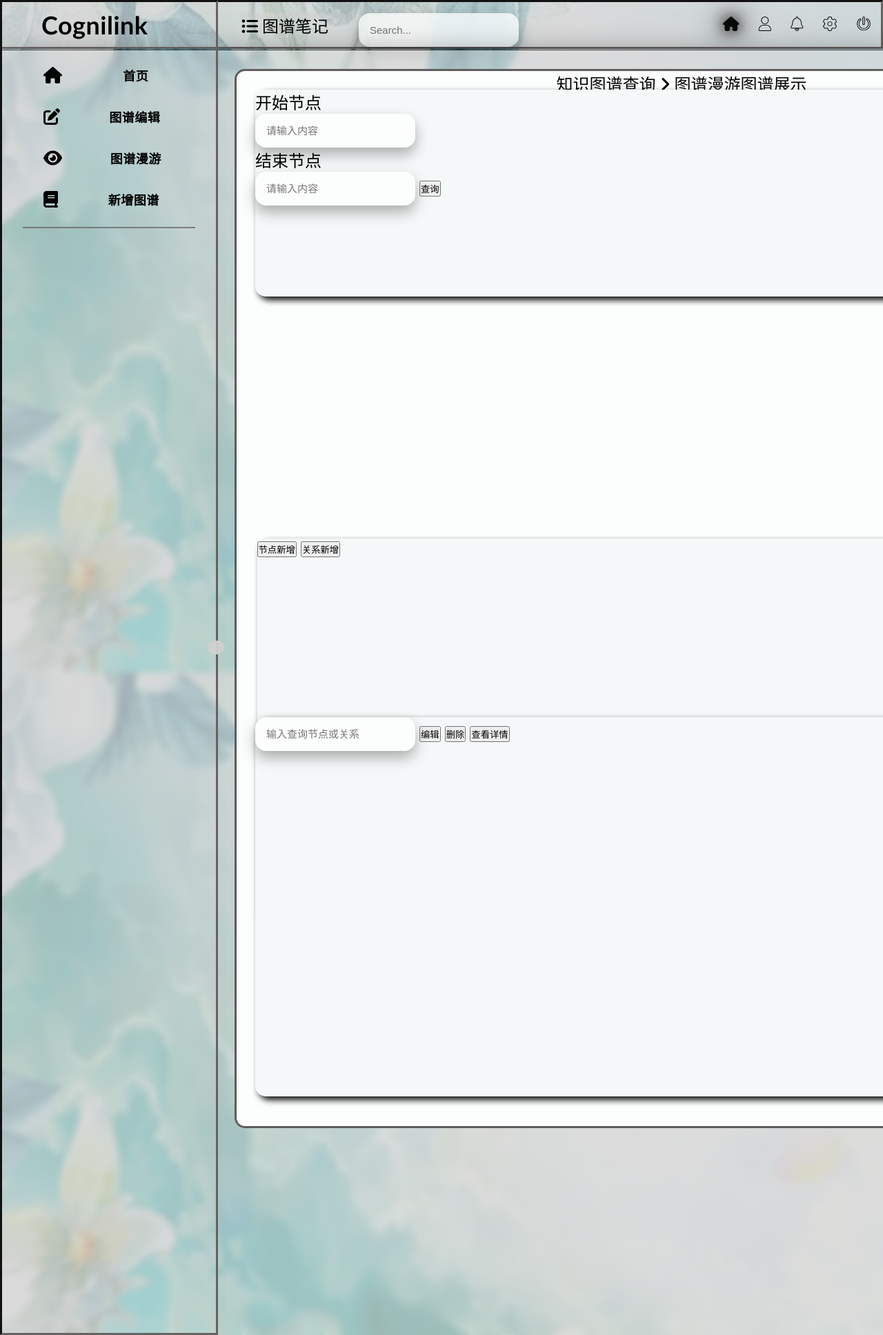
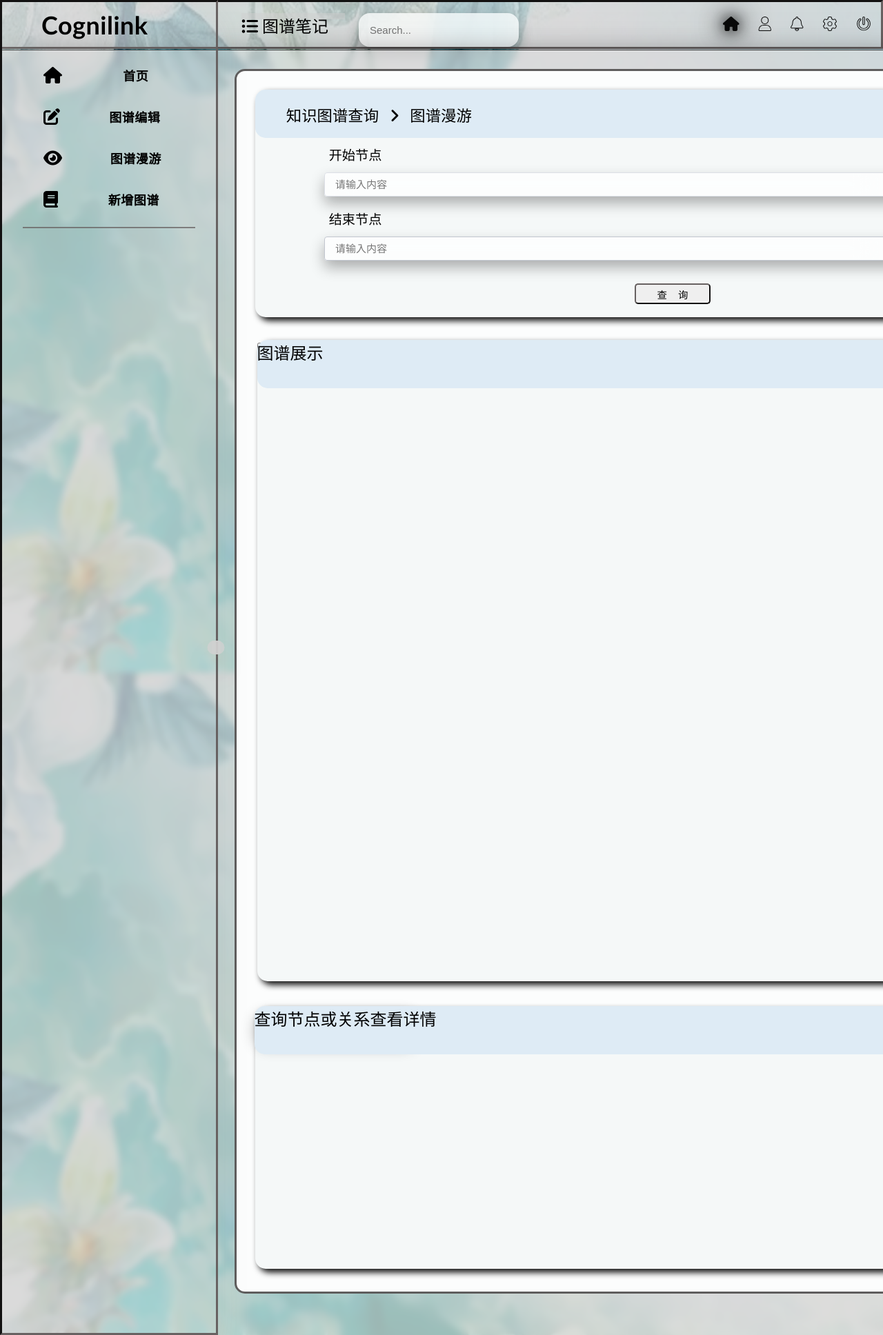
Before and after one commit to future3317/CogniLink, a Django app: page /system/basic/ in a window 1280 px wide. Shown: the whole page at 69% size. Run offline with Django 3.2, Linux system fonts and the light colour scheme; parts of the project's set-up code (start-up, migrations or seed data) failed here and were passed over; some libraries are stand-ins or nearby versions; some web fonts are replaced.

Commit message:
update static/css/index1-basic.css.
Signed-off-by: ares <13378015+aresgruis@user.noreply.gitee.com>

```diff
--- a/static/css/index1-basic.css
+++ b/static/css/index1-basic.css
@@ -35,6 +35,7 @@
     background-color:rgba(250, 250, 250, 0.75);
 
 }
+
 
 .menu-box {
     position:fixed;
@@ -362,7 +363,7 @@
     left:340px;
     right:100px;
     width: 1290px;
-    height:1530px;
+    height:1770px;
     display: flex;
     flex-wrap: wrap;
     justify-content: center;
@@ -372,9 +373,7 @@
     border-color: #5f5d5d;
     z-index: 999;
 
-
 }
-
 
 
 .container-1{
@@ -383,25 +382,156 @@
     left:340px;
     right:10px;
     width: 1225px;
-    height: 300px;
+    height: 330px;
     margin: 30px;
     position: fixed;
     display: flex;
     background-color: #F5F8F8;
     box-shadow: 5px 5px 10px 0px rgb(10, 10, 10);
     border-radius: 15px;
+    text-align: center;
     transition: 0.3s;
-    z-index: 999;
     opacity: 1;
 }
 
+.container-1 p[id=begin]{
+
+    display: block;
+    margin-top:80px;
+    margin-left:-370px;
+    margin-bottom: 12px;
+    padding: 1em 2em 2em;
+    font-size: 1.2rem;
+    padding:0 15px;
+}
+
+.container-1 p[id=end]{
+
+    display: block;
+    margin-top:65px;
+    margin-left:-370px;
+    margin-bottom: 12px;
+    padding: 1em 2em 2em;
+    font-size: 1.2rem;
+    padding:0 15px;
+}
+
+.container-1 input[id=StartPoint]{
+    margin-top:0px;
+    position: absolute;
+    left:100px;
+    right: 100px;
+    padding: 10px;
+    width: 1000px;
+    height: 35px;
+    box-sizing: border-box;
+    border: 1px solid #dcdfe6;
+    border-radius: 4px;
+    outline: none;
+    padding: 0 15px;
+    color: #606266;
+    z-index: 50;
+
+
+}
+
+.container-1 input[id=EndPoint]{
+    margin-top:0px;
+    position: absolute;
+    left:100px;
+    right: 100px;
+    padding: 10px;
+    width: 1000px;
+    height: 35px;
+    box-sizing: border-box;
+    border: 1px solid #c2c6cf;
+    border-radius: 4px;
+    outline: none;
+    padding: 0 15px;
+    color: #606266;
+    z-index: 50;
+
+
+}
+
+.container-1 button[id=searchButton]{
+
+    margin-left:550px;
+    margin-top:80px;
+    width: 110px;
+    height: 30px;
+    display: flex;
+    justify-content: center;
+    align-items: center;
+    font-size: 0.9rem;
+    cursor: pointer;
+    user-select: none;
+    letter-spacing: 1rem;
+    text-indent: 1rem;
+    border-radius: 5px;
+    border-color: #676161;
+    box-sizing: border-box;
+    z-index: 50;
+
+}
+
+
+
+
+.container-0{
+
+    top:100px;
+    bottom:150px;
+    left:340px;
+    right:10px;
+    width: 1225px;
+    height: 70px;
+    margin: 30px;
+    position: fixed;
+    display: flex;
+    background-color: #DEEBF5;
+    border-radius: 15px;
+    transition: 0.3s;
+    z-index: 50;
+    font-size: 1.5rem;
+    opacity: 1;
+}
+
+
+.container-0 span[id=n0]{
+    display: inline-block;
+    margin-top:-2px;
+    margin-left:0px;
+    margin-bottom: 10px;
+    padding: 1em 2em 2em;
+    font-size: 1.4rem;
+}
+
+.container-0 span[id=n1]{
+    display: inline-block;
+    margin-top:-2px;
+    margin-left:-80px;
+    margin-bottom: 10px;
+    padding: 1em 2em 2em;
+    font-size: 1.4rem;
+}
+
+.container-0 i{
+    display: inline-block;
+    margin-top:-2px;
+    margin-left:-80px;
+    margin-bottom: 10px;
+    padding: 1em 2em 2em;
+    font-size: 1.4rem;
+}
+
 .container-2 {
-    top:330px;
+    top:57px;
     bottom:150px;
     left:-3px;
     right:15px;
     width: 1225px;
-    height: 550px;
+    height: 930px;
     margin: 30px;
     position: fixed;
     position:relative;
@@ -410,17 +540,34 @@
     box-shadow: 5px 5px 10px 0px rgb(10, 10, 10);
     border-radius: 15px;
     transition: 0.3s;
+}
+
+
+
+.container-2-0 {
+    top:360px;
+    bottom:150px;
+    left:-3px;
+    right:15px;
+    width: 1225px;
+    height: 70px;
+    margin: 30px;
+    position: fixed;
+    position:relative;
+    display: flex;
+    background-color: #DEEBF5;
+    border-radius: 15px;
+    transition: 0.3s;
     z-index: 999;
 }
 
-
 .container-3 {
-    top:1010px;
+    top:1430px;
     bottom:150px;
     left:340px;
     right:10px;
     width: 1225px;
-    height: 550px;
+    height: 380px;
     margin: 30px;
     position: fixed;
     display: flex;
@@ -428,5 +575,21 @@
     box-shadow: 5px 5px 10px 0px rgb(10, 10, 10);
     border-radius: 15px;
     transition: 0.3s;
+
+}
+
+.container-3-0 {
+    top:-141px;
+    left:-7px;
+    right:10px;
+    width: 1225px;
+    height: 70px;
+    margin: 30px;
+    position: fixed;
+    position:relative;
+    display: flex;
+    background-color: #DEEBF5;
+    border-radius: 15px;
+    transition: 0.3s;
     z-index: 999;
 }
```
